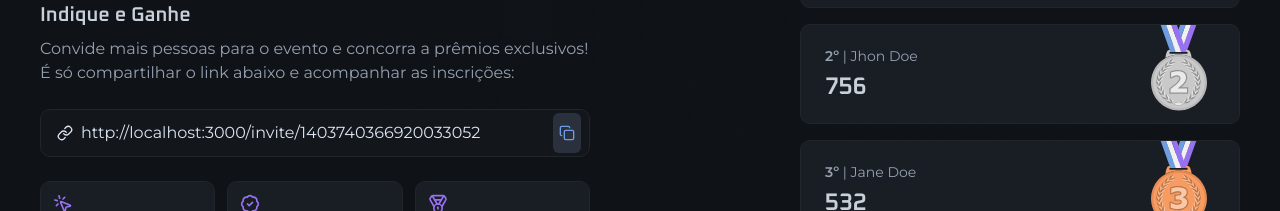
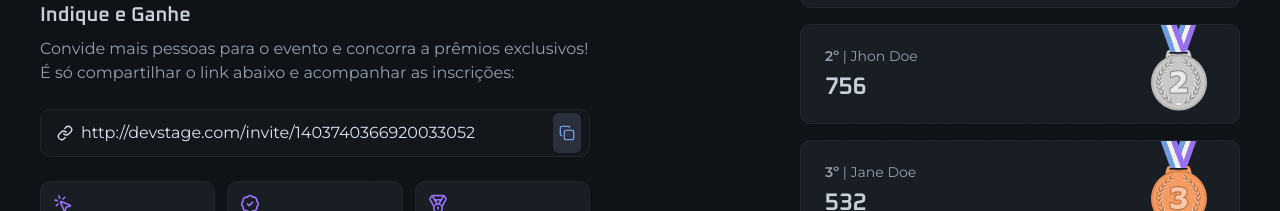
Before and after one commit to oalvesxp/nlw_connect_react, a Next.js app in the folder web/: page /invite in a window 1280 px wide. Shown: the part 346-557 px from the top of the page. Built offline with nearby package versions, Linux system fonts and the light colour scheme.

Commit message:
feat: add function to copy invite link

```diff
--- a/web/src/app/invite/invite-link-input.tsx
+++ b/web/src/app/invite/invite-link-input.tsx
@@ -1,21 +1,28 @@
-import { Copy, Link } from "lucide-react";
-import { IconButton } from "../components/icon-button";
-import { InputField, InputIcon, InputRoot } from "../components/input";
+'use client'
 
-export function InviteLinkInput() {
+import { Copy, Link } from 'lucide-react'
+import { IconButton } from '../components/icon-button'
+import { InputField, InputIcon, InputRoot } from '../components/input'
+
+interface InviteLinkProps {
+  url: string
+}
+
+export function InviteLinkInput(props: InviteLinkProps) {
+  function copyInviteLink() {
+    navigator.clipboard.writeText(props.url)
+  }
+
   return (
     <InputRoot>
       <InputIcon>
         <Link size={16} />
       </InputIcon>
-			<InputField
-				readOnly
-				defaultValue="http://localhost:3000/invite/1403740366920033052"
-			/>
+      <InputField readOnly defaultValue={props.url} />
 
-			<IconButton className="-mr-2">
+      <IconButton className="-mr-2" onClick={copyInviteLink}>
         <Copy size={16} />
       </IconButton>
     </InputRoot>
-	);
+  )
 }
--- a/web/src/app/invite/page.tsx
+++ b/web/src/app/invite/page.tsx
@@ -1,10 +1,12 @@
-import Image from "next/image";
-import logo from "../../assets/logo.svg";
-import { InviteLinkInput } from "./invite-link-input";
-import { Ranking } from "./ranking";
-import { Stats } from "./stats";
+import Image from 'next/image'
+import logo from '../../assets/logo.svg'
+import { InviteLinkInput } from './invite-link-input'
+import { Ranking } from './ranking'
+import { Stats } from './stats'
 
 export default function InvitePage() {
+  const inviteLink = 'http://devstage.com/invite/1403740366920033052'
+
   return (
     <div className="min-h-dvh flex items-center justify-between gap-16 flex-col md:flex-row">
       {/** Container */}
@@ -34,7 +36,7 @@ export default function InvitePage() {
             </p>
           </div>
 
-					<InviteLinkInput />
+          <InviteLinkInput url={inviteLink} />
 
           <Stats />
         </div>
@@ -42,5 +44,5 @@ export default function InvitePage() {
 
       <Ranking />
     </div>
-	);
+  )
 }
```
Lines whose indentation alone changed are shown as unchanged.
